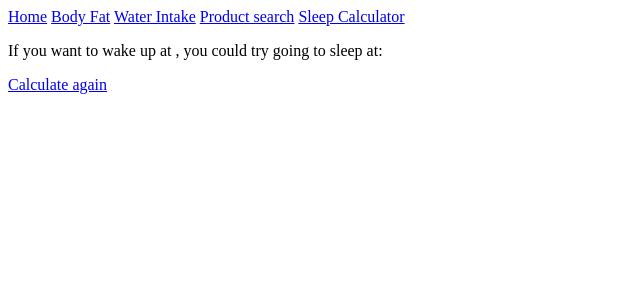
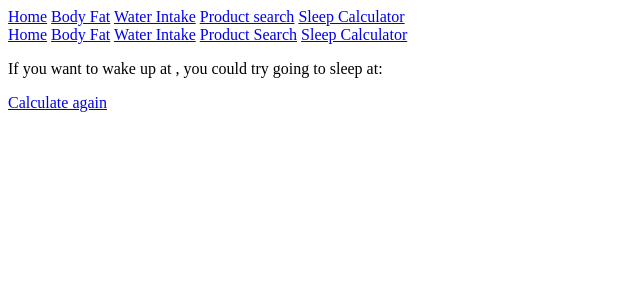
Before and after one commit to ganyashree28/Well_Tracker, a Django app: template calculator/templates/calculator/sleep_times.html in a window 1280 px wide. Shown: the top 300 px of the page, without its empty margins (0-640 px from the left). Run offline with Django 3.2, Linux system fonts and the light colour scheme; the template is opened without the code that fills it, so the values that code supplies are empty.

Commit message:
Update sleep_times.html

```diff
--- a/calculator/templates/calculator/sleep_times.html
+++ b/calculator/templates/calculator/sleep_times.html
@@ -3,6 +3,13 @@
 
 {% block content %}
 <!-- sleep_times.html -->
+<nav>
+    <a href="{% url 'home' %}">Home</a>
+    <a href="{% url 'page1' %}">Body Fat</a>
+    <a href="{% url 'water_intake' %}">Water Intake</a>
+    <a href="{% url 'product_search' %}">Product Search</a>
+    <a href="{% url 'sleep_calculator' %}">Sleep Calculator</a>
+</nav>
 <p>If you want to wake up at {{ desired_wakeup_time }}, you could try going to sleep at:</p>
 <ul>
     {% for time in sleep_times %}
```
